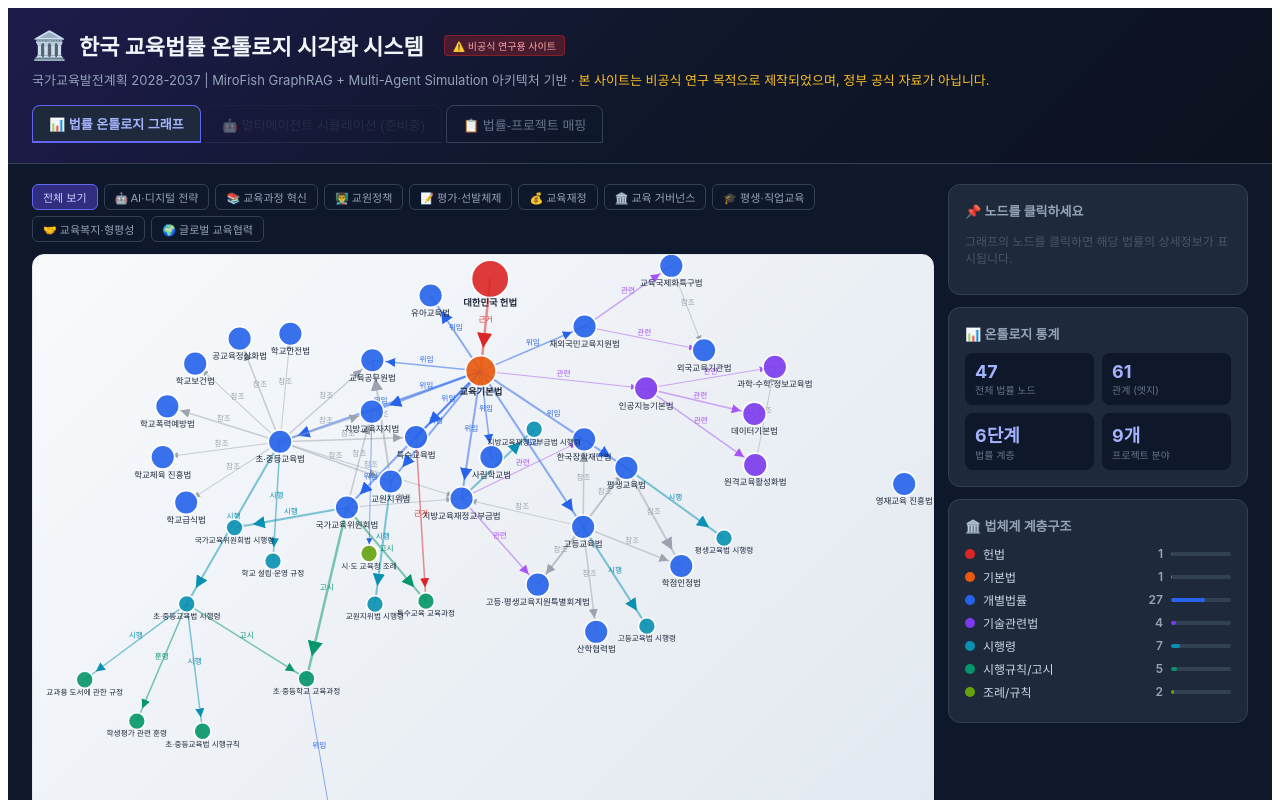
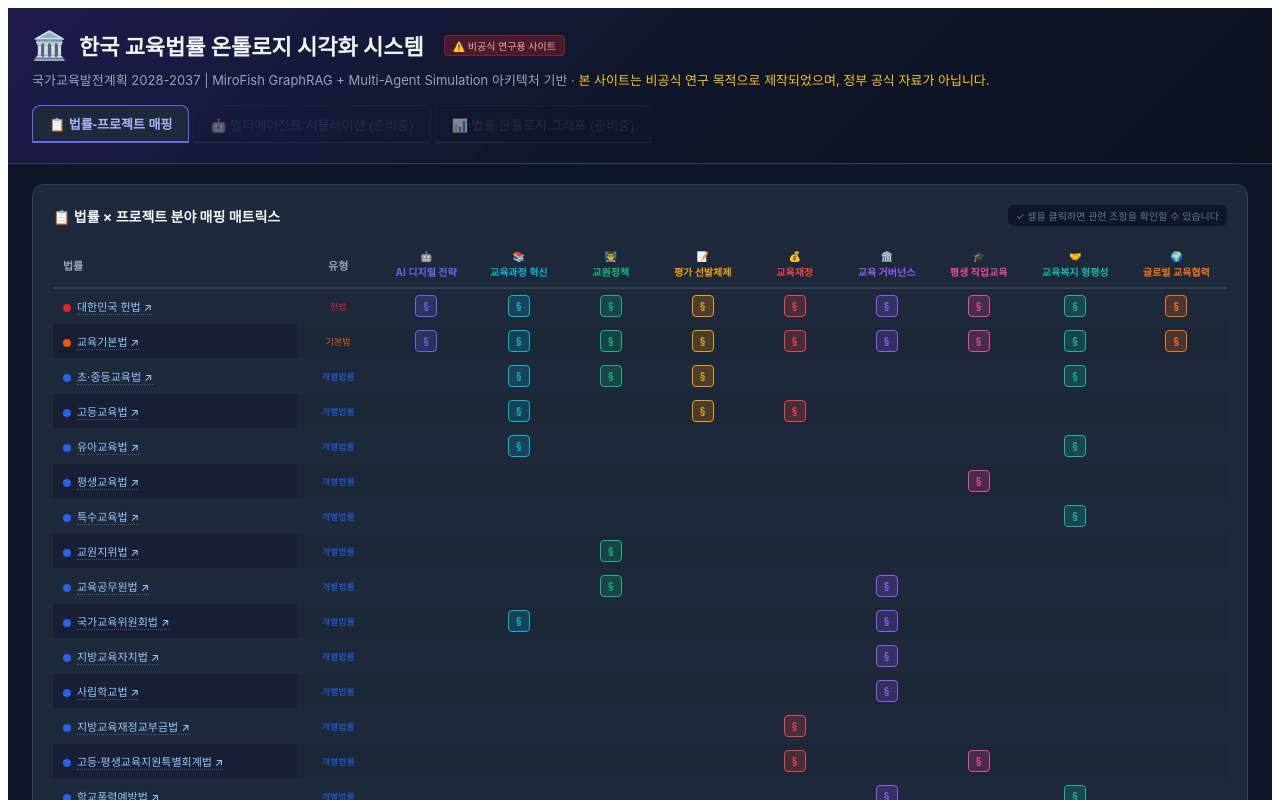
Before and after one commit to climtc/education-law-ontology, a React (Vite) app: page / in a window 1280 px wide. Shown: the top 800 px of the page. Built offline with nearby package versions, Linux system fonts and the light colour scheme.

Commit message:
Add files via upload

```diff
--- a/src/App.jsx
+++ b/src/App.jsx
@@ -641,7 +641,7 @@ function useSimulation() {
 
 // ── 6. Main App Component ──
 export default function EducationLawOntologyApp() {
-  const [activeTab, setActiveTab] = useState("graph");
+  const [activeTab, setActiveTab] = useState("matrix");
   const [selectedNode, setSelectedNode] = useState(null);
   const [selectedArea, setSelectedArea] = useState(null);
   const [selectedScenario, setSelectedScenario] = useState(null);
@@ -684,9 +684,9 @@ export default function EducationLawOntologyApp() {
           {/* Tab Navigation */}
           <div style={{ display: "flex", gap: 4, marginTop: 16 }}>
             {[
-              { id: "graph", label: "📊 법률 온톨로지 그래프", disabled: false },
+              { id: "matrix", label: "📋 법률-프로젝트 매핑", disabled: false },
               { id: "simulation", label: "🤖 멀티에이전트 시뮬레이션", disabled: true },
-              { id: "matrix", label: "📋 법률-프로젝트 매핑", disabled: false },
+              { id: "graph", label: "📊 법률 온톨로지 그래프", disabled: true },
             ].map(tab => (
               <button key={tab.id} onClick={() => !tab.disabled && setActiveTab(tab.id)}
                 title={tab.disabled ? "준비 중입니다" : ""}
```
